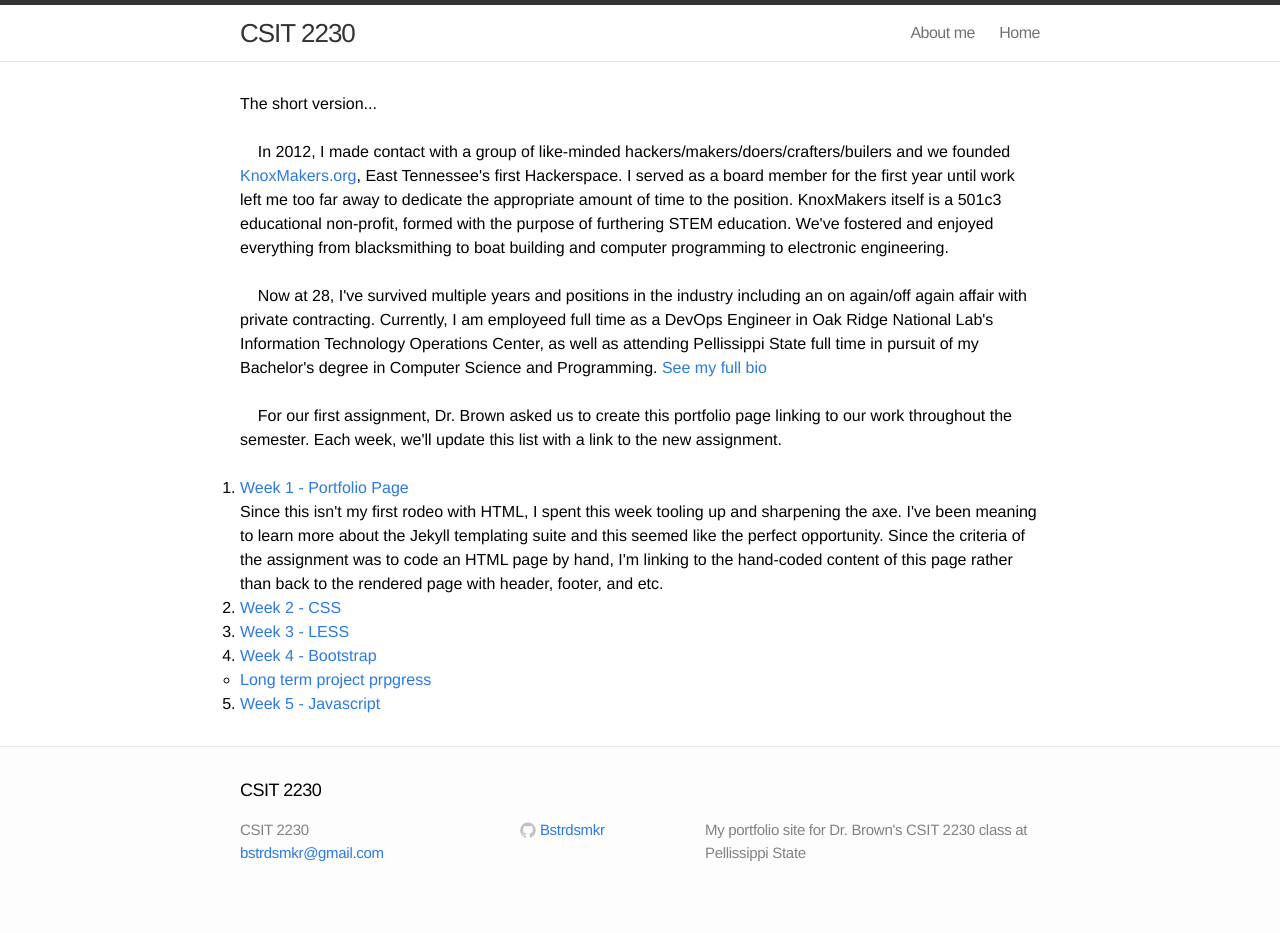
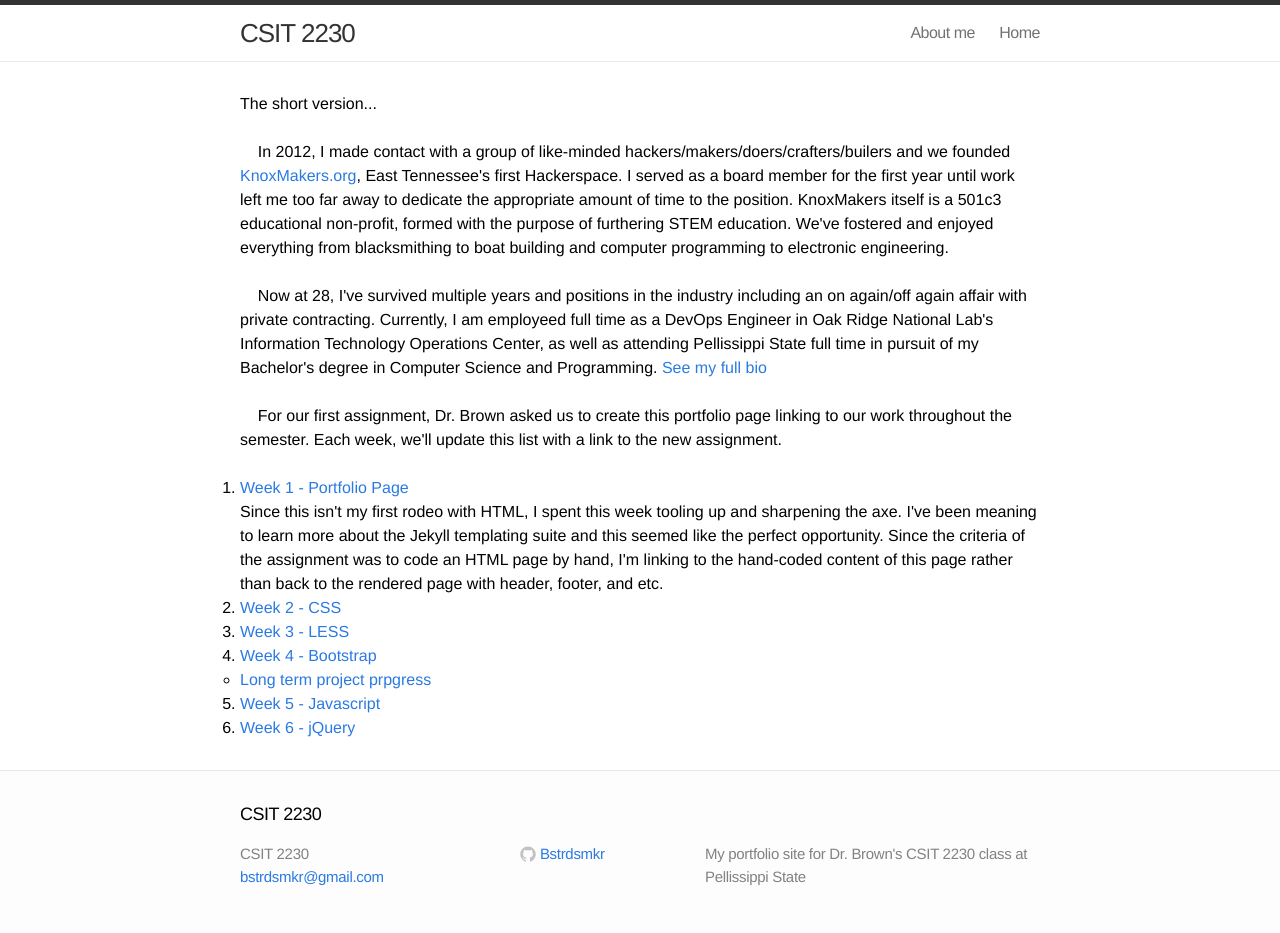
Before and after one commit to bstrdsmkr/CSIT2230, a Jekyll site: the page built from index.html, in a window 1280 px wide. Built offline with Jekyll 4.4.1, drawn with Linux system fonts in a browser that asks for light colours; before the commit the page ends 909 px from its top, so only the background shows below that.

Commit message:
Added week 6 to portfolio pages

```diff
--- a/index.html
+++ b/index.html
@@ -57,6 +57,9 @@ title: Home
     <li>
       <a href="{{ site.baseurl }}/week5-javascript">Week 5 - Javascript</a>
     </li>
+    <li>
+      <a href="{{ site.baseurl }}/week6-jquery">Week 6 - jQuery</a>
+    </li>
   </ol>
 </body>
 </html>
```
